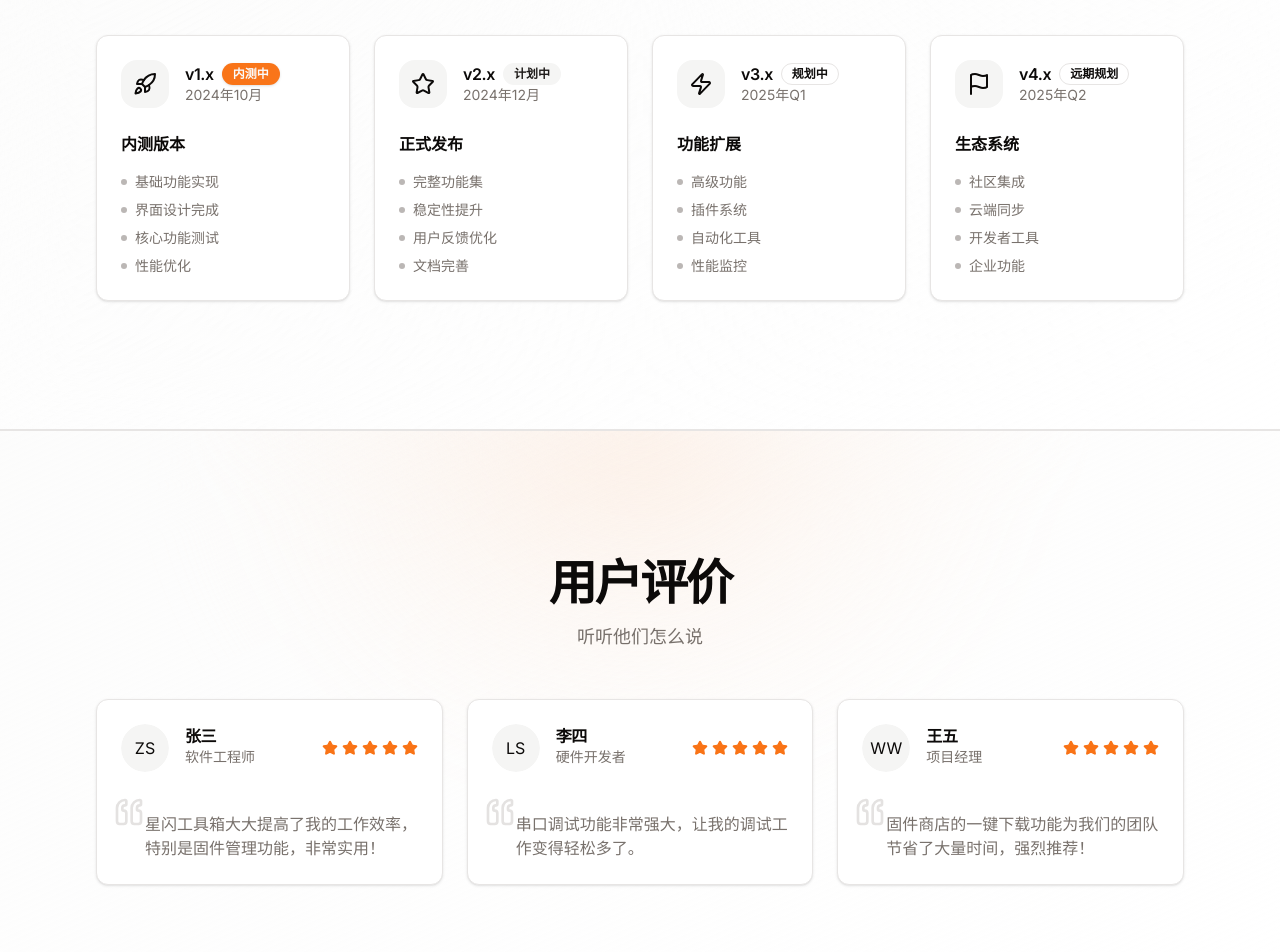
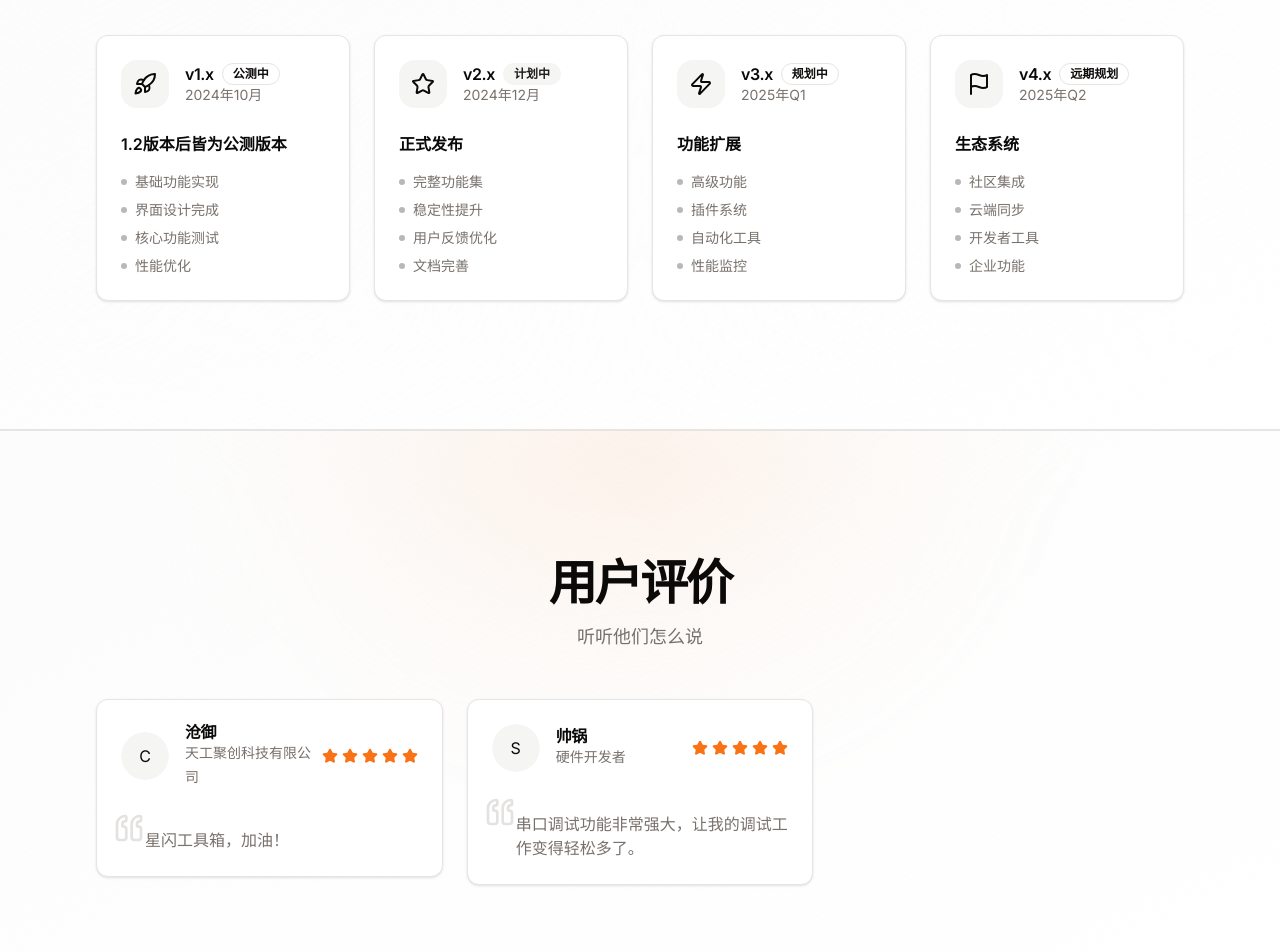
Before and after one commit to Sgguo-Development-Team/nearlink-toolbox-website, a Next.js app: page / in a window 1280 px wide. Shown: the part 9740-10692 px from the top of the page. Built offline with nearby package versions, Linux system fonts and the light colour scheme.

Commit message:
chore: 修改内容

```diff
--- a/components/Roadmap.tsx
+++ b/components/Roadmap.tsx
@@ -7,9 +7,9 @@ import { Rocket, Zap, Star, Flag } from 'lucide-react'
 const milestones = [
   {
     version: "v1.x",
-    status: "内测中",
+    status: "公测中",
     date: "2024年10月",
-    title: "内测版本",
+    title: "1.2版本后皆为公测版本",
     icon: Rocket,
     features: [
       "基础功能实现",
--- a/components/Testimonials.tsx
+++ b/components/Testimonials.tsx
@@ -6,24 +6,17 @@ import {  Star, Quote } from 'lucide-react'
 
 const testimonials = [
   {
-    name: "张三",
-    avatar: "ZS",
-    role: "软件工程师",
-    content: "星闪工具箱大大提高了我的工作效率，特别是固件管理功能，非常实用！",
+    name: "沧御",
+    avatar: "C",
+    role: "天工聚创科技有限公司",
+    content: "星闪工具箱，加油！",
     rating: 5
   },
   {
-    name: "李四",
-    avatar: "LS",
+    name: "帅锅",
+    avatar: "S",
     role: "硬件开发者",
     content: "串口调试功能非常强大，让我的调试工作变得轻松多了。",
-    rating: 5
-  },
-  {
-    name: "王五",
-    avatar: "WW",
-    role: "项目经理",
-    content: "固件商店的一键下载功能为我们的团队节省了大量时间，强烈推荐！",
     rating: 5
   }
 ]
```
